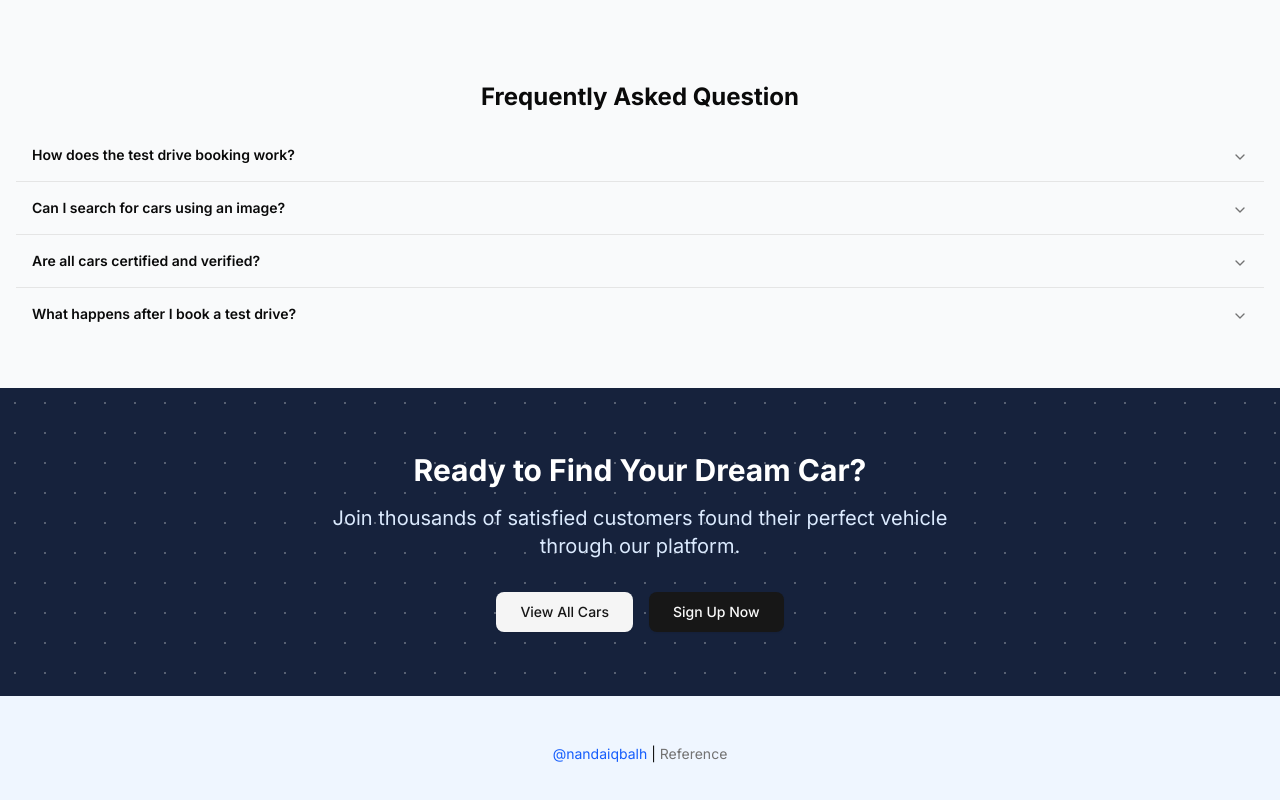
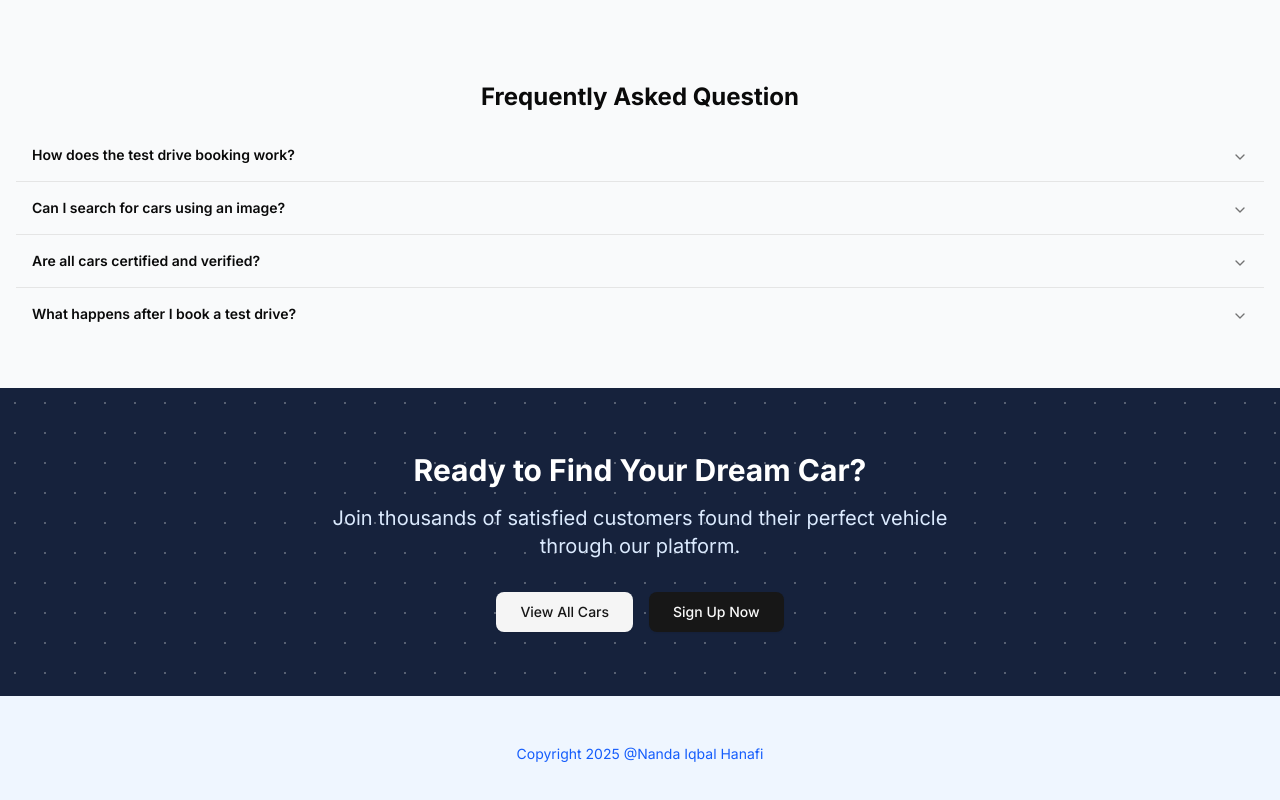
Before and after one commit to nandaiqbalh/vehiql, a Next.js app: page / in a window 1280 px wide. Shown: the part 1717-2517 px from the top of the page. Built offline with nearby package versions, Linux system fonts and the light colour scheme; no server answers; the database is empty; what @arcjet/next would draw is missing.

Commit message:
Fix: Footer

```diff
--- a/app/layout.js
+++ b/app/layout.js
@@ -1,51 +1,40 @@
-import {Inter} from "next/font/google";
+import { Inter } from "next/font/google";
 import "./globals.css";
 import Header from "@/components/Header";
-import {ClerkProvider} from "@clerk/nextjs";
-import {Toaster} from "sonner";
+import { ClerkProvider } from "@clerk/nextjs";
+import { Toaster } from "sonner";
 
-const inter = Inter({subsets: ["latin"]});
+const inter = Inter({ subsets: ["latin"] });
 
 export const metadata = {
   title: "Vehiql",
   description: "Find your dream car",
 };
 
-export default function RootLayout({children}) {
+export default function RootLayout({ children }) {
   return (
     <ClerkProvider>
       <html lang="en">
         <body className={`${inter.className}`}>
-            <Header/>
+          <Header />
 
           <main className="min-h-screen">{children}</main>
-            <Toaster richColors/>
+          <Toaster richColors />
 
           <footer className="bg-blue-50 py-12">
             <div className="container mx-auto px-4 text-center">
               <p className="text-sm">
                 <a
-                            href="https://www.linkedin.com/in/nandaiqbalh/"
+                  href="https://www.nandaiqbalh.com/"
                   target="_blank"
                   rel="noopener noreferrer"
                   className="text-blue-600 hover:underline"
                 >
-                            @nandaiqbalh
+                  Copyright 2025 @Nanda Iqbal Hanafi
                 </a>{" "}
-                        |{" "}
-                        <span className="text-sm text-muted-foreground">
-        <a
-            href="https://www.youtube.com/watch?v=HyGi_SjQqV4"
-            target="_blank"
-            rel="noopener noreferrer"
-        >
-          Reference
-        </a>
-      </span>
               </p>
             </div>
           </footer>
-
         </body>
       </html>
     </ClerkProvider>
```
Lines whose indentation alone changed are shown as unchanged.
